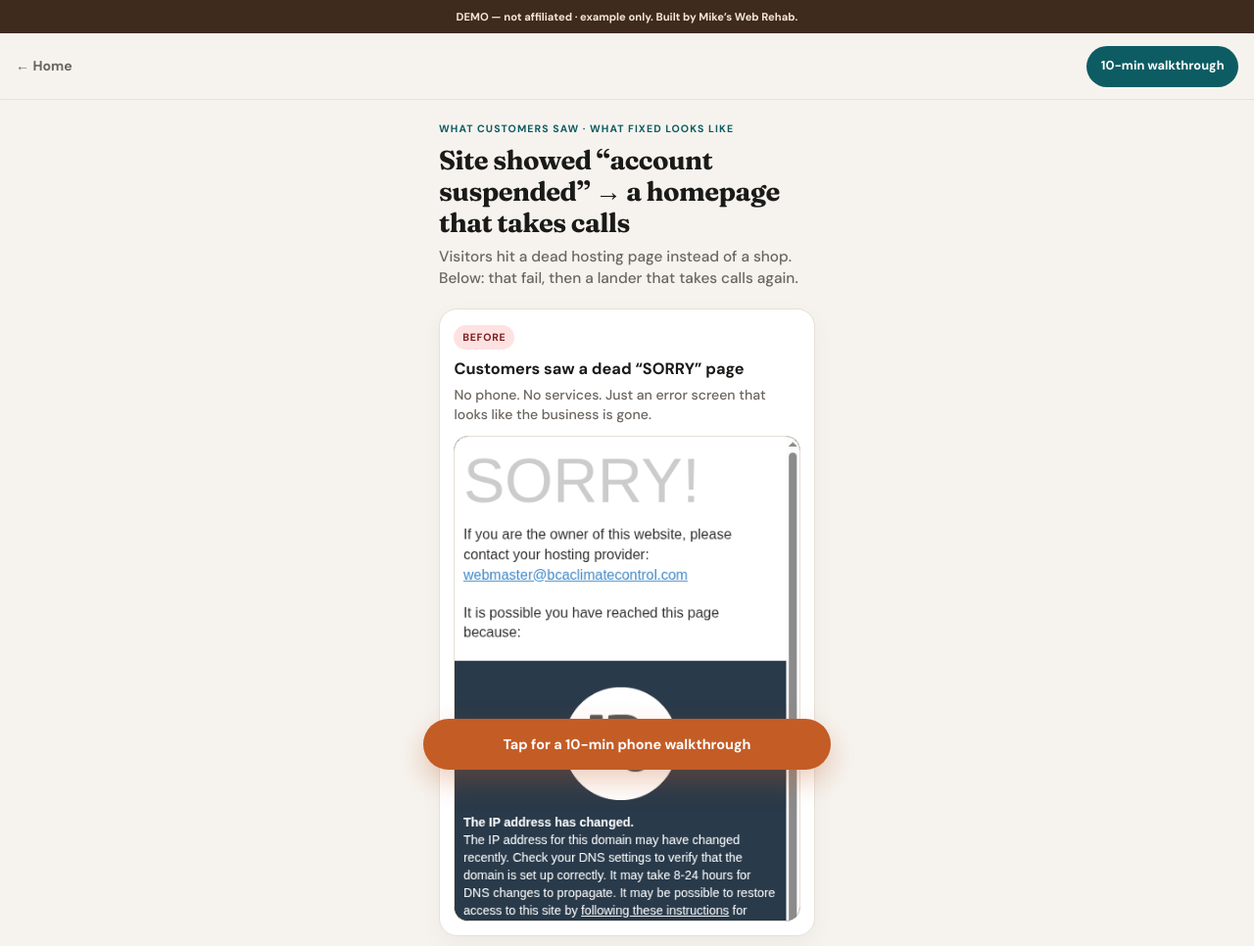
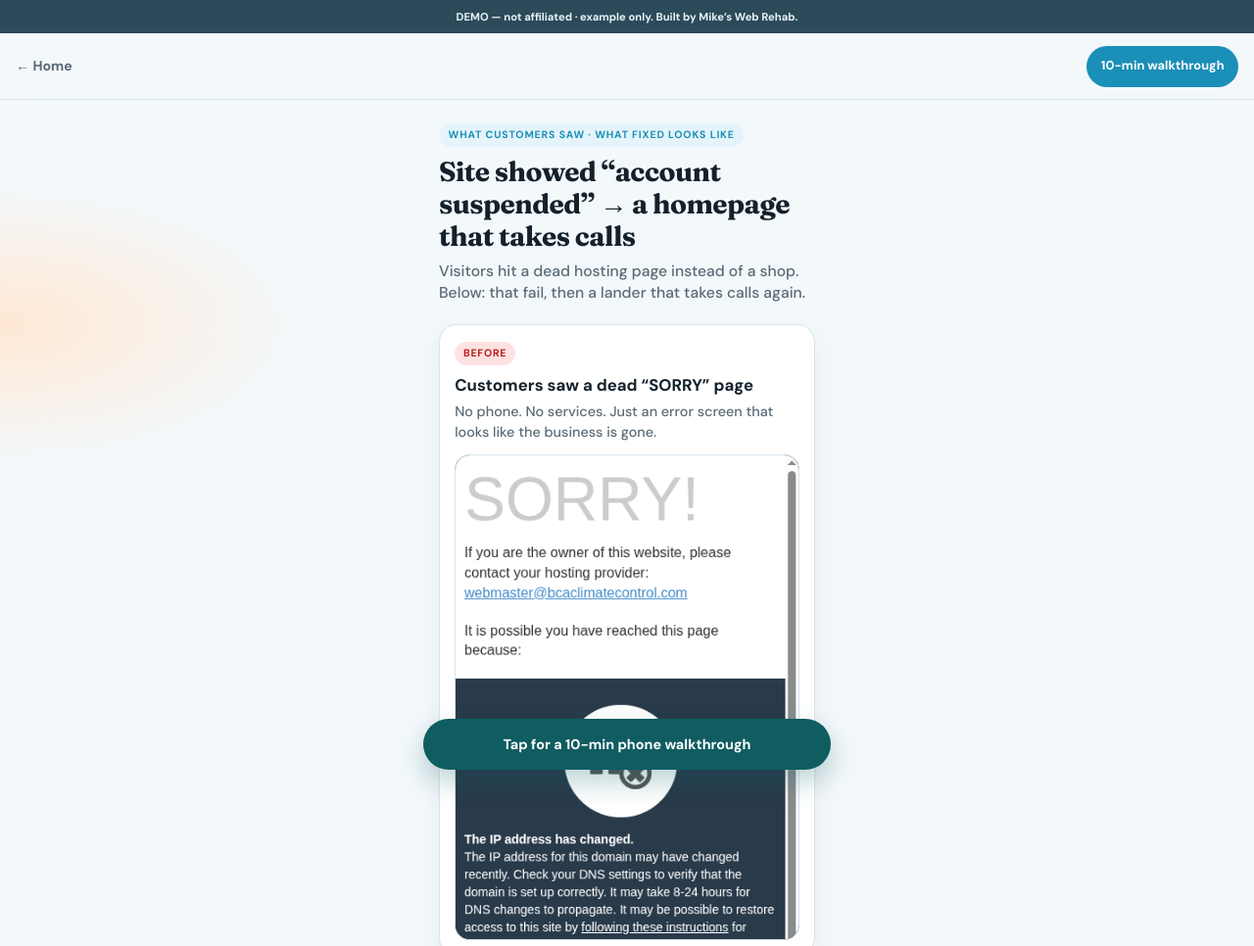
Before and after one commit to mikeleasure1-rgb/mikewebsiterehab, a plain HTML site: page demos/bca/index.html in a window 1280 px wide. Shown: the top 966 px of the page at 98% size. Drawn offline with Linux system fonts and the light colour scheme.

Commit message:
BCA before/after: push warm v9 UI to Pages
Unblocks the IG link-in-bio /demos/bca/ page Michael asked for.

```diff
--- /dev/null
+++ b/demos/bca/ba.v9.css
@@ -0,0 +1,168 @@
+@import url("https://fonts.googleapis.com/css2?family=DM+Sans:opsz,wght@9..40,500;9..40,600;9..40,700&family=Fraunces:opsz,wght@9..144,600;9..144,700&display=swap");
+
+:root {
+  --bg: #f3f8fb;
+  --panel: #ffffff;
+  --ink: #14212b;
+  --muted: #5b6b76;
+  --sky: #1a8fb8;
+  --sky-soft: #e4f4fa;
+  --sun: #ef7a2c;
+  --leaf: #2f9e6b;
+  --line: #d7e4ec;
+  --banner: #2c4a5a;
+  --danger: #b91c1c;
+  --pad: 1rem;
+  --font: "DM Sans", system-ui, sans-serif;
+  --display: "Fraunces", Georgia, serif;
+}
+* { box-sizing: border-box; }
+body {
+  margin: 0;
+  background:
+    radial-gradient(900px 380px at 80% -10%, #cfeaf5 0%, transparent 55%),
+    radial-gradient(700px 320px at 0% 18%, #ffe8d4 0%, transparent 45%),
+    var(--bg);
+  color: var(--ink);
+  font-family: var(--font);
+  line-height: 1.45;
+  padding-bottom: 5.5rem;
+  -webkit-font-smoothing: antialiased;
+}
+.demo-banner {
+  background: var(--banner);
+  color: #e8f3f8;
+  font-size: 0.7rem;
+  font-weight: 650;
+  text-align: center;
+  padding: 0.55rem var(--pad);
+}
+.bar {
+  display: flex;
+  justify-content: space-between;
+  align-items: center;
+  gap: 0.75rem;
+  padding: 0.8rem var(--pad);
+  border-bottom: 1px solid var(--line);
+  position: sticky;
+  top: 0;
+  z-index: 10;
+  background: rgba(243, 248, 251, 0.94);
+  backdrop-filter: blur(10px);
+}
+.back {
+  color: var(--muted);
+  text-decoration: none;
+  font-weight: 700;
+  font-size: 0.88rem;
+}
+.call {
+  background: var(--sky);
+  color: #fff;
+  text-decoration: none;
+  font-weight: 750;
+  padding: 0.55rem 0.9rem;
+  border-radius: 999px;
+  min-height: 42px;
+  display: inline-flex;
+  align-items: center;
+  font-size: 0.8rem;
+}
+main {
+  max-width: 26rem;
+  margin: 0 auto;
+  padding: 1.35rem var(--pad) 1rem;
+}
+.eyebrow {
+  display: inline-block;
+  margin: 0 0 0.55rem;
+  padding: 0.28rem 0.6rem;
+  border-radius: 999px;
+  background: var(--sky-soft);
+  color: var(--sky);
+  text-transform: uppercase;
+  letter-spacing: 0.08em;
+  font-size: 0.66rem;
+  font-weight: 800;
+}
+h1 {
+  font-family: var(--display);
+  font-size: clamp(1.4rem, 5.5vw, 1.75rem);
+  line-height: 1.18;
+  letter-spacing: -0.02em;
+  margin: 0 0 0.5rem;
+}
+.lede {
+  color: var(--muted);
+  margin: 0 0 1.25rem;
+  font-size: 0.98rem;
+}
+.compare { display: grid; gap: 1rem; }
+.shot {
+  background: var(--panel);
+  border: 1px solid var(--line);
+  border-radius: 1.15rem;
+  padding: 0.95rem;
+  box-shadow: 0 10px 28px rgba(20, 33, 43, 0.05);
+}
+.badge {
+  display: inline-block;
+  font-size: 0.66rem;
+  font-weight: 800;
+  letter-spacing: 0.07em;
+  text-transform: uppercase;
+  padding: 0.28rem 0.55rem;
+  border-radius: 999px;
+  margin: 0 0 0.5rem;
+}
+.badge.before { background: #fee2e2; color: var(--danger); }
+.badge.after { background: #dcfce7; color: #166534; }
+.shot h2 { font-size: 1.05rem; margin: 0 0 0.3rem; }
+.cap { color: var(--muted); font-size: 0.9rem; margin: 0 0 0.75rem; }
+.frame {
+  border-radius: 0.95rem;
+  overflow: hidden;
+  border: 1px solid var(--line);
+  background: #0f172a;
+  max-height: 62vh;
+}
+.frame img { width: 100%; height: auto; display: block; }
+.open {
+  display: inline-flex;
+  margin-top: 0.8rem;
+  color: var(--sky);
+  font-weight: 750;
+  text-decoration: none;
+  font-size: 0.92rem;
+}
+.note {
+  margin: 1.2rem 0 0;
+  padding: 0.8rem 0.9rem;
+  border-radius: 0.9rem;
+  background: #e8f3f8;
+  border: 1px solid var(--line);
+  color: var(--muted);
+  font-size: 0.82rem;
+}
+.sticky-one {
+  position: fixed;
+  left: 0.85rem;
+  right: 0.85rem;
+  bottom: 0.85rem;
+  z-index: 40;
+  max-width: 26rem;
+  margin: 0 auto;
+  display: flex;
+  align-items: center;
+  justify-content: center;
+  min-height: 52px;
+  padding: 0.7rem 1rem;
+  border-radius: 999px;
+  background: #0f5c61;
+  color: #fff;
+  font-weight: 750;
+  text-decoration: none;
+  font-size: 0.9rem;
+  text-align: center;
+  box-shadow: 0 12px 28px rgba(15, 92, 97, 0.28);
+}
--- a/demos/bca/index.html
+++ b/demos/bca/index.html
@@ -5,11 +5,12 @@
   <meta http-equiv="Cache-Control" content="no-cache, no-store, must-revalidate" />
   <meta http-equiv="Pragma" content="no-cache" />
   <meta name="viewport" content="width=device-width, initial-scale=1" />
-  <meta name="description" content="DEMO: site showed account suspended. Here is a a homepage that takes calls homepage instead." />
+  <meta name="description" content="DEMO: site showed account suspended. Here is a homepage that takes calls homepage instead." />
   <title>Before &amp; after · suspended site → Call Now</title>
   <link rel="preconnect" href="https://fonts.googleapis.com" />
   <link rel="preconnect" href="https://fonts.gstatic.com" crossorigin />
-  <link rel="stylesheet" href="ba.v8.css" />
+  <link href="https://fonts.googleapis.com/css2?family=DM+Sans:opsz,wght@9..40,500;9..40,600;9..40,700&family=Fraunces:opsz,wght@9..144,600;9..144,700&display=swap" rel="stylesheet" />
+  <link rel="stylesheet" href="ba.v9.css" />
 </head>
 <body>
   <div class="demo-banner">DEMO — not affiliated · example only. Built by Mike’s Web Rehab.</div>
```
Also changed, not shown: demos/bca/after.png.
